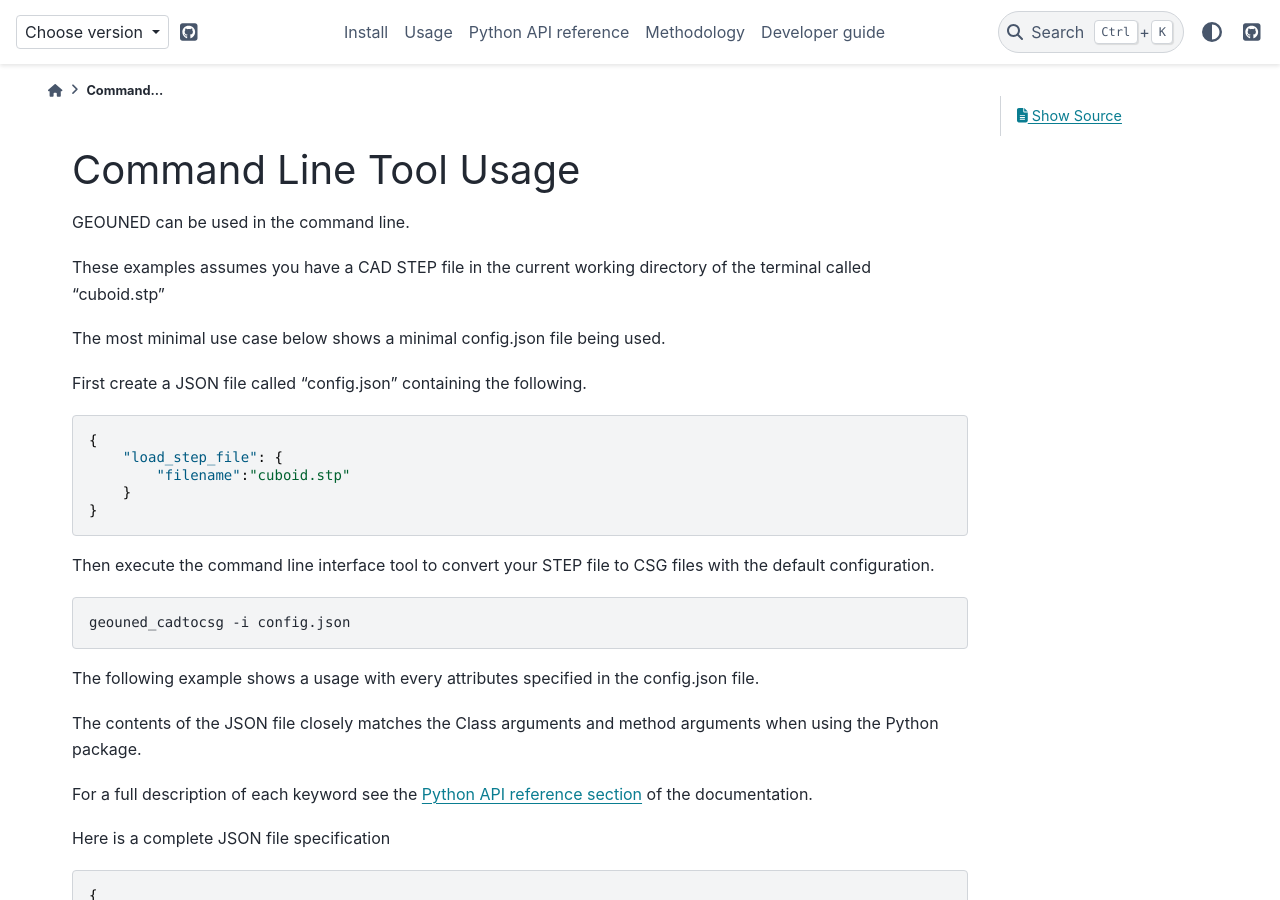
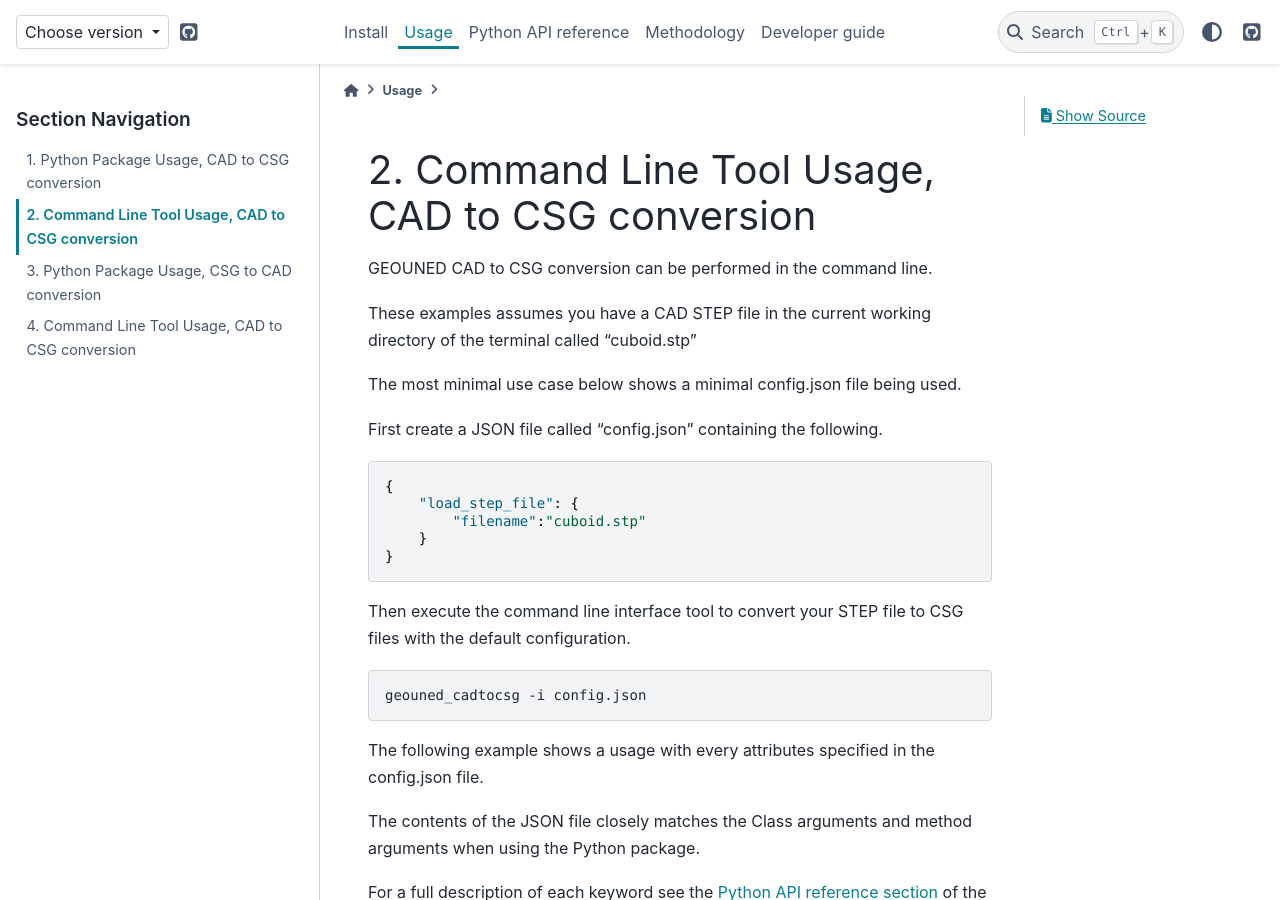
Before and after one commit to GEOUNED-org/GEOUNED, a Sphinx documentation site: the page built from docs/usage/python_cadtocsg_cli_usage.rst, in a window 1280 px wide and 900 px high. Built offline with Sphinx 7.4.7 and the PyData theme 0.15.4, drawn with Linux system fonts in a browser that asks for light colours; pages that are not in the unit, such as notebooks, are missing from menus; the version number could not be read and is left out; some of the changed text lies outside the part shown.

Commit message:
adding csgtocad to docs

```diff
--- a/docs/developer_guide.rst
+++ b/docs/developer_guide.rst
@@ -138,16 +138,19 @@ However we need one more dependency to run the tests.
 Then we can run the tests with the following command from the root of the repository.
 
 .. code-block:: sh
+
     python -m pytest
 
 We can run individual test files by specifying the file path
 
 .. code-block:: sh
+
     python -m pytest tests/test_convert.py
 
 We can run individual test functions by specifying the file path and function name
 
 .. code-block:: sh
+
     python -m pytest tests/test_convert.py -k 'test_conversion'
 
 Additional pytest options that might be useful are including -s for standard output and -vv for very verbose output.
--- a/docs/usage/index.rst
+++ b/docs/usage/index.rst
@@ -10,5 +10,7 @@
    :numbered:
    :maxdepth: 1
 
-   python_api_usage
-   python_cli_usage
+   python_cadtocsg_api_usage
+   python_cadtocsg_cli_usage
+   python_csgtocad_api_usage
+   python_csgtocad_cli_usage
--- a/docs/usage/python_cadtocsg_api_usage.rst
+++ b/docs/usage/python_cadtocsg_api_usage.rst
@@ -1,5 +1,5 @@
-Python Package Usage
-====================
+Python Package Usage, CAD to CSG conversion
+===========================================
 
 The main class is ``CadToCsg()`` which converts CAD geometry to Constructive Solid Geometry (CSG).
 There are many arguments that can be passed into the ``CadToCsg()`` class which are documented in the `Python API reference section <../python_api.html>`_ of the documentation.
--- a/docs/usage/python_cadtocsg_cli_usage.rst
+++ b/docs/usage/python_cadtocsg_cli_usage.rst
@@ -1,7 +1,7 @@
-Command Line Tool Usage
-=======================
+Command Line Tool Usage, CAD to CSG conversion
+==============================================
 
-GEOUNED can be used in the command line.
+GEOUNED CAD to CSG conversion can be performed in the command line.
 
 These examples assumes you have a CAD STEP file in the current working directory of the terminal called "cuboid.stp"
 
```
Also changed, not shown: docs/usage/python_csgtocad_api_usage.rst (added, +22 -0 lines), docs/usage/python_csgtocad_cli_usage.rst (added, +78 -0 lines).
